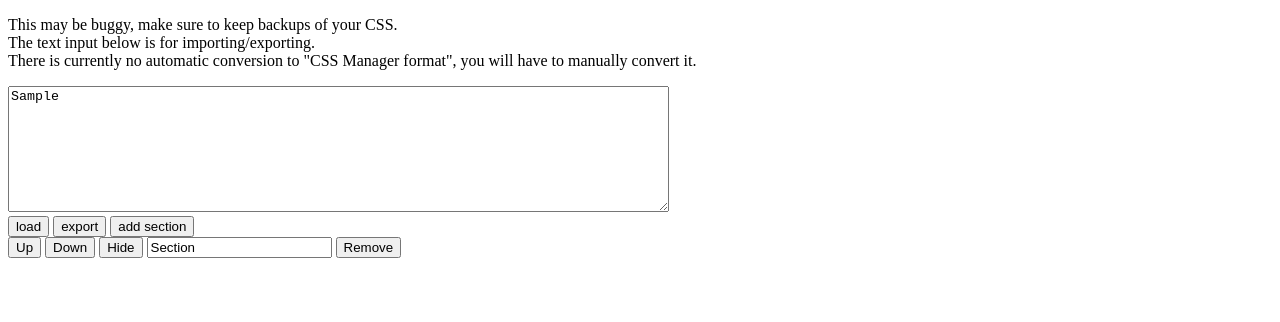
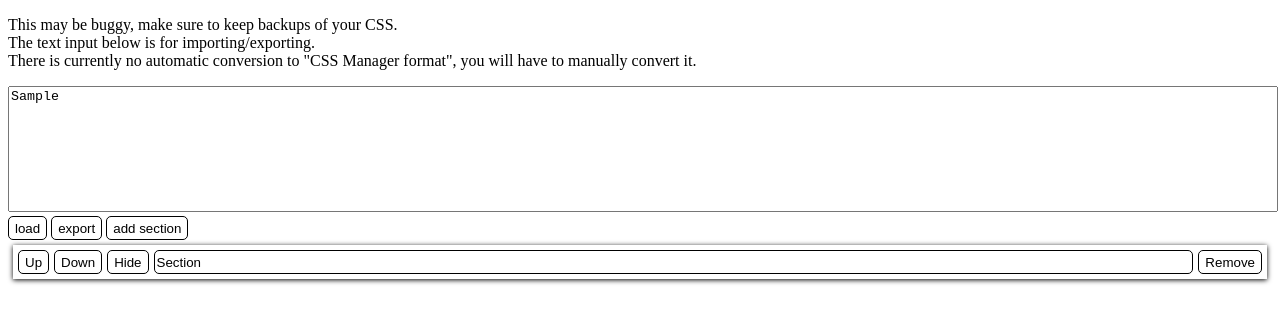
Before and after one commit to EpicCakeKing/epiccakeking.github.io, a plain HTML site: page css-manager/index.html in a window 1280 px wide. Both pictures are taken after typing "Sample" into the empty fields and a click on the button "add section". Drawn offline with Linux system fonts and the light colour scheme.

Commit message:
Made CSS Manager less ugly.

```diff
--- a/css-manager/cssmanager.css
+++ b/css-manager/cssmanager.css
@@ -4,4 +4,36 @@
 .sectcontent{
   width: 100%;
   resize: vertical;
+  border-radius: 5px;
+  border: 1px solid black;
+  margin-top: 5px;
 }
+#csstransfer{
+  width: 100%;
+  resize: none;
+}
+.section{
+  margin: 5px;
+  padding: 5px;
+  background: white;
+  box-shadow: 0px 1px 5px black;
+}
+input[type='button']{
+  background: white;
+  border: 1px solid black;
+  border-radius: 5px;
+  height: 24px;
+}
+.secttitle{
+  border-radius: 5px;
+  border: 1px solid black;
+  height: 24px;
+  box-sizing: border-box;
+  flex: 1;
+}
+.flex{
+  display: flex !important;
+}
+.flex > *:not(:first-child){
+  margin-left: 5px;
+}
--- a/css-manager/index.html
+++ b/css-manager/index.html
@@ -8,11 +8,13 @@
   <body>
     <div id='sectiontemplate' style='display: none;'>
       <div class='section hidden'>
-        <input type="button" name="" value="Up" onclick='this.parentNode.parentNode.insertBefore(this.parentNode,this.parentNode.previousElementSibling);'></input>
-          <input type="button" name="" value="Down" onclick='this.parentNode.parentNode.insertBefore(this.parentNode.nextElementSibling,this.parentNode);'></input>
-        <input type="button" name="" value="Hide" onclick="sectiontoggle(this.parentNode)"></input>
-        <input class='secttitle' type="text" name="" value="Section"></input>
-        <input type="button" name="" value="Remove" onclick="window.confirm('Remove?')&&this.parentNode.remove()"></input><br>
+        <div class='flex'>
+          <input type="button" name="" value="Up" onclick='this.closest(".section").parentNode.insertBefore(this.closest(".section"),this.closest(".section").previousElementSibling);'></input>
+            <input type="button" name="" value="Down" onclick='this.closest(".section").parentNode.insertBefore(this.closest(".section").nextElementSibling,this.closest(".section"));'></input>
+          <input type="button" name="" value="Hide" onclick='sectiontoggle(this.closest(".section"))'></input>
+          <input class='secttitle' type="text" name="" value="Section"></input>
+          <input type="button" name="" value="Remove" onclick='window.confirm("Remove?")&&this.closest(".section").remove()'></input><br>
+        </div>
         <textarea class='sectcontent' name="name" rows="8"></textarea>
       </div>
     </div>
```
